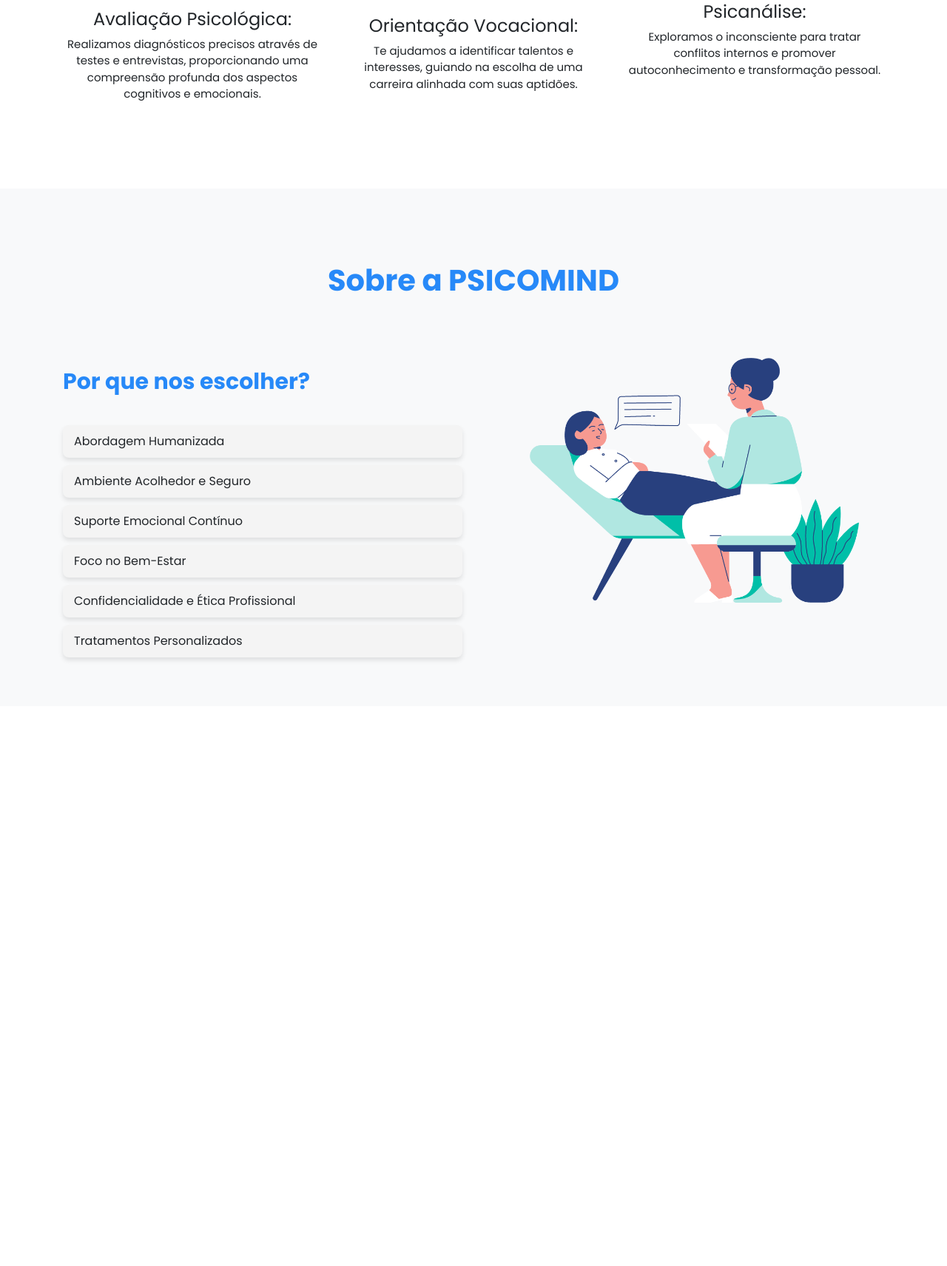
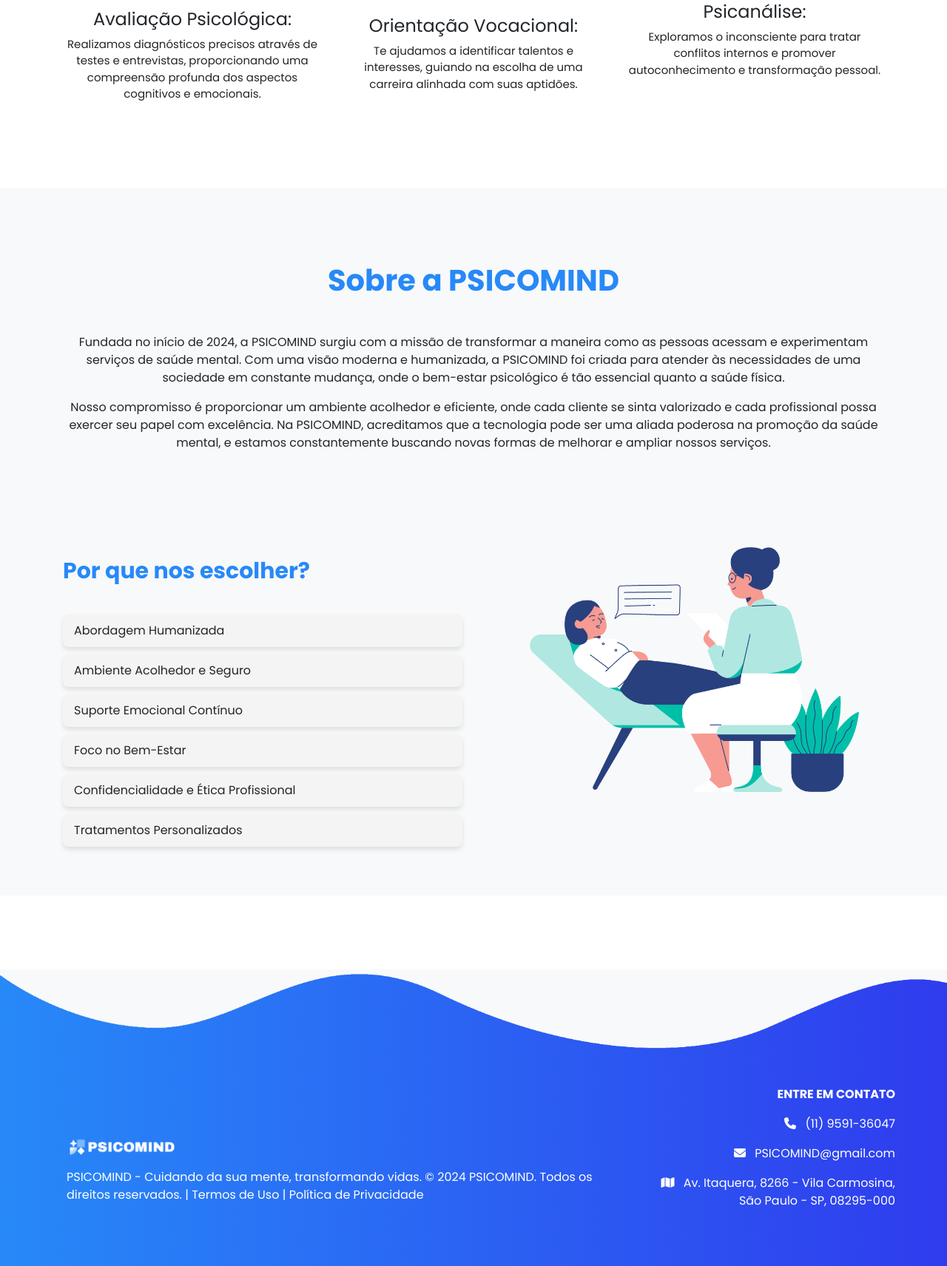
Before and after one commit to anbeatrsas/PSICOMIND-SITE, a PHP site: page / in a window 1280 px wide. Shown: the part 1142-2854 px from the top of the page at 74% size. Before the commit the page ends 2037 px from the top, so only its background shows below. Run offline with PHP 8.4, Linux system fonts and the light colour scheme; some libraries are stand-ins or nearby versions.

Commit message:
Página inicial feita

```diff
--- a/SITE/css/style.css
+++ b/SITE/css/style.css
@@ -197,6 +197,12 @@ body{
 
 }
 
+.about-us, .imagem-about{
+
+    padding-top: 80px;
+
+}
+
 .about-title{
 
     font-size: 30px;
@@ -230,3 +236,49 @@ body{
     background-color: #e2e6ea;
     transform: translateX(5px);
 }
+
+
+/* ---------------------------------- footer section */
+
+.footer{
+
+    background-image: linear-gradient(to right, var(--cor-primaria), var(--cor-secundaria));
+    color: #fff;
+    margin-top: 100px;
+
+
+}
+
+.footer-img{
+    width: 100%;
+}
+
+.footer-box{
+    padding: 20px;
+    margin-top: 90px;
+}
+
+.footer-box img{
+    width: 150px;
+    margin: bottom 20px
+}
+
+.footer-box p{
+
+    margin-top: 15px;
+
+}
+
+.contact{
+
+    margin-top: 40px;
+    margin-left: 40px;
+    margin-bottom: 60px;
+
+}
+
+.contact .fa-solid{
+
+    margin-right: 8px;
+
+}
--- a/SITE/index.php
+++ b/SITE/index.php
@@ -14,8 +14,6 @@
     <script src="https://stackpath.bootstrapcdn.com/bootstrap/4.1.3/js/bootstrap.min.js"></script>
     <link rel="stylesheet" href="https://cdn.jsdelivr.net/npm/@fortawesome/fontawesome-free@6.4.2/css/fontawesome.min.css">
     <script src="https://kit.fontawesome.com/1a91a6d3b2.js" crossorigin="anonymous"></script>
-
-    <link rel="stylesheet" href="https://fonts.googleapis.com/css2?family=Material+Symbols+Outlined:opsz,wght,FILL,GRAD@20..48,100..700,0..1,-50..200" />
 
 </head>
 <body>
@@ -108,6 +106,14 @@
         <div class="container">
             <h1 class="title text-center"> Sobre a PSICOMIND </h1>
             <div class="row">
+            <div class="col-md-12 text-center">
+                    <p >
+                    Fundada no início de 2024, a PSICOMIND surgiu com a missão de transformar a maneira como as pessoas acessam e experimentam serviços de saúde mental. Com uma visão moderna e humanizada, a PSICOMIND foi criada para atender às necessidades de uma sociedade em constante mudança, onde o bem-estar psicológico é tão essencial quanto a saúde física.
+                    </p>
+                    <p>
+                    Nosso compromisso é proporcionar um ambiente acolhedor e eficiente, onde cada cliente se sinta valorizado e cada profissional possa exercer seu papel com excelência. Na PSICOMIND, acreditamos que a tecnologia pode ser uma aliada poderosa na promoção da saúde mental, e estamos constantemente buscando novas formas de melhorar e ampliar nossos serviços.
+                    </p>
+                    </div>
                 <div class="col-md-6 about-us">
                     <p class="about-title">Por que nos escolher?</p>
                         <ul>
@@ -119,13 +125,37 @@
                             <li>Tratamentos Personalizados</li>
                         </ul>
                 </div>
-                <div class="col-md-6">
+                <div class="col-md-6 imagem-about">
                     <img src="images/sobreNos.png" class="img-fluid" alt="">
                 </div>
+
             </div>
         </div>
      </section>
 
+    <!----------------------------- footer section ------>
+
+    <section class="footer">
+    <img src="images/wave2.png" class="footer-img">
+    <div class="container">
+        <div class="row">
+            <div class="d-flex justify-content-between w-70">
+                <div class="footer-box">
+                    <img src="images/escritaBranco.png" alt="">
+                    <p>PSICOMIND - Cuidando da sua mente, transformando vidas.
+                    © 2024 PSICOMIND. Todos os direitos reservados. | Termos de Uso | Política de Privacidade</p>
+                </div>
+
+                <div class="contact text-right">
+                    <p><b>ENTRE EM CONTATO</b></p>
+                    <p><i class="fa-solid fa-phone"></i> (11) 9591-36047</p>
+                    <p><i class="fa-solid fa-envelope"></i> PSICOMIND@gmail.com</p>
+                    <p><i class="fa-solid fa-map"></i> Av. Itaquera, 8266 - Vila Carmosina, São Paulo - SP, 08295-000</p>
+                </div>
+            </div>
+        </div>
+    </div>
+</section>
 
 </body>
 </html>
```
